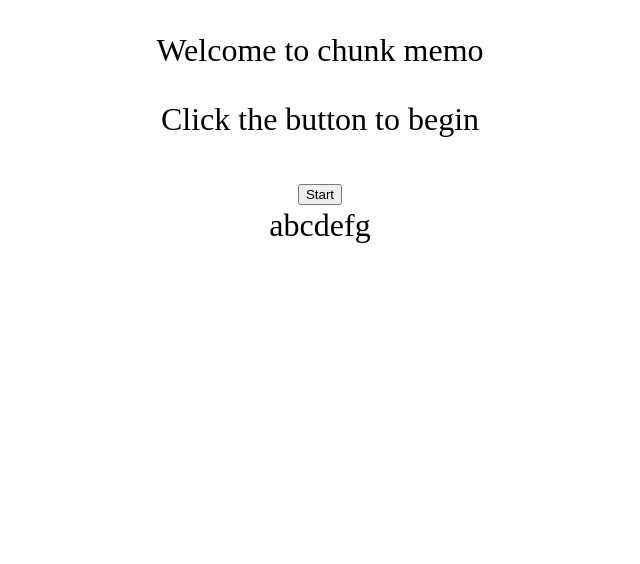
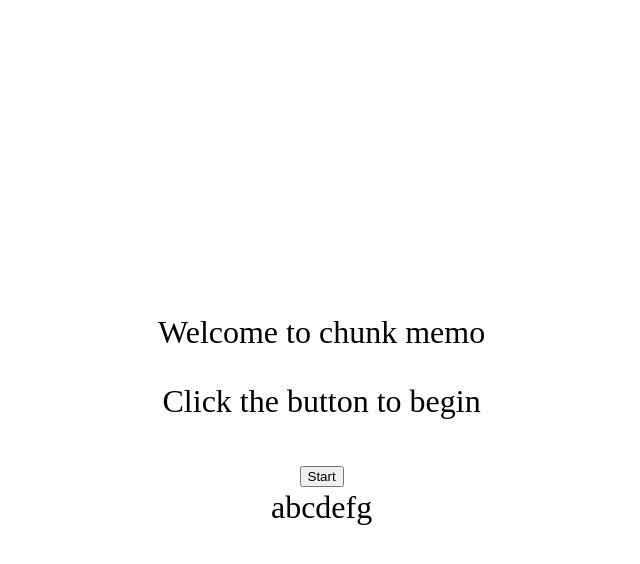
Before and after one commit to Laate/password-memorization, a React app: page / in a window 1280 px wide. Shown: the whole page, without its empty margins (320-960 px from the left). Built offline with nearby package versions, Linux system fonts and the light colour scheme.

Commit message:
Vertically align layout

```diff
--- a/src/index.css
+++ b/src/index.css
@@ -1,7 +1,18 @@
+.outer {
+    display: table;
+    position: absolute;
+    height: 99%;
+    width: 99%;
+}
+
+.middle {
+    display: table-cell;
+    vertical-align: middle;
+}
+
 .layout {
     text-align: center;
     font-size: xx-large;
-    margin: auto;
-    position: absolute;
-    top: 0; left: 0; bottom: 0; right: 0;
+    margin-left: auto;
+    margin-right: auto;
 }
--- a/src/index.js
+++ b/src/index.js
@@ -34,9 +34,13 @@ class ChunkApp extends React.Component {
 
     render() {
         return (
-            <div className="layout">
-                {this.state.viewQueue[0]}
-                {this.chunkModule.texts}
+            <div className="outer">
+                <div className="middle">
+                    <div className="layout">
+                        {this.state.viewQueue[0]}
+                        {this.chunkModule.texts}
+                    </div>
+                </div>
             </div>
         );
     }
```
